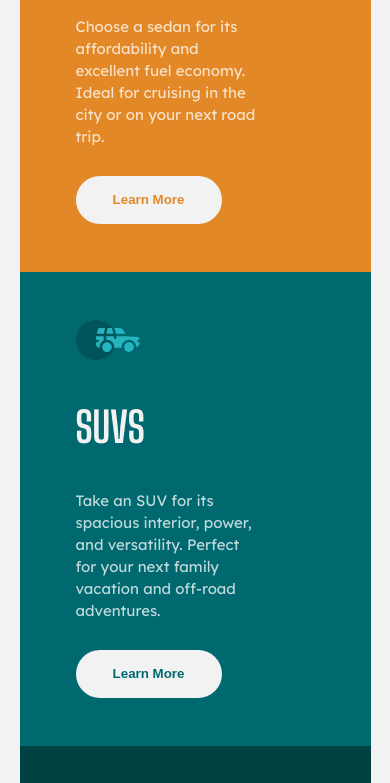
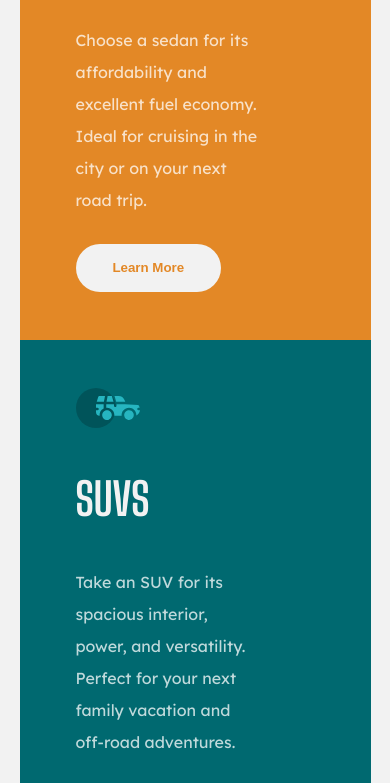
Before and after one commit to LucasMCFidelis/3-column-preview-card-component-solution, a plain HTML site: page index.html in a window 390 px wide. Shown: the part 329-1112 px from the top of the page. Drawn offline with Linux system fonts and the light colour scheme.

Commit message:
Ajustes de responsividade

```diff
--- a/style.css
+++ b/style.css
@@ -17,9 +17,9 @@
 
 body {
     height: 100vh;
-    font-size: 15px;
+    font-size: clamp(0.8rem, 1rem, 4rem);
     background-color: var(--Very-light-gray);
-    padding: 170px 260px 128px;
+    padding: 5vw 10vw;
     text-align: left;
     font-family: 'Lexend Deca';
     font-weight: 400;
@@ -29,43 +29,49 @@ body {
 }
 
 .container {
-    height: 502px;
-    width: 920px;
+    height: clamp(50vh ,60vh, 80vh);
+    width: clamp(60vw ,80vw, 100vw);
     display: grid;
-    grid-template-columns: repeat(3, 306px);
+    grid-template-columns: repeat(3, 1fr);
     margin: 0 auto;
 }
 
 .card {
-    height: 502px;
-    padding: 48px 50px 48px 45px;
+    height: 100%;
+    padding: 3rem 3.1rem 3rem 2.8rem;
 
     & .title {
         font-family: 'Big Shoulders Display';
         font-weight: 700;
-        font-size: 42px;
+        font-size: clamp(2.8rem, 2.8rem, 10rem);
         text-transform: uppercase;
         color: var(--Very-light-gray);
-        margin-top: 38px;
+        margin-top: 2.5rem;
     }
 
     & .paragraph {
         color: var(--Transparent-white);
-        line-height: 22px;
-        margin-top: 38px;
-        margin-bottom: 85px;
+        line-height: 2rem;
+        margin-top: 2.5rem;
+        margin-bottom: 5rem;
     }
 
     & .botao_learn_more {
-        width: 146px;
-        height: 48px;
+        width: 9.1rem;
+        height: 3rem;
         background-color: var(--Very-light-gray);
-        border-radius: 24px;
+        border-radius: 2rem;
         border: none;
         text-transform: capitalize;
         font-weight: 700;
         cursor: pointer;
         transition: 1s;
+    }
+
+    & .botao_learn_more:hover {
+        color: white;
+        background-color: rgba(240, 248, 255, 0);
+        border: 2px solid var(--Very-light-gray);
     }
 }
 
@@ -92,14 +98,22 @@ body {
         color: var(--Very-dark-cyan);
     }
 }
+@media only screen and (max-width: 1025px) {
+    body {
+        width: 100vw;
+        height: auto;
+        padding: 10vw;
+    }
 
-.card .botao_learn_more:hover {
-    color: white;
-    background-color: rgba(240, 248, 255, 0);
-    border: 2px solid var(--Very-light-gray);
+    .container {
+        height: 100%;
+        grid-template-columns: 1fr;
+        grid-template-rows: repeat(3, 1fr);
+        /* margin-bottom: 20vh; */
+    }
 }
 
-@media only screen and (max-width: 760px) {
+@media only screen and (max-width: 450px) {
     body {
         width: 100vw;
         height: auto;
```
